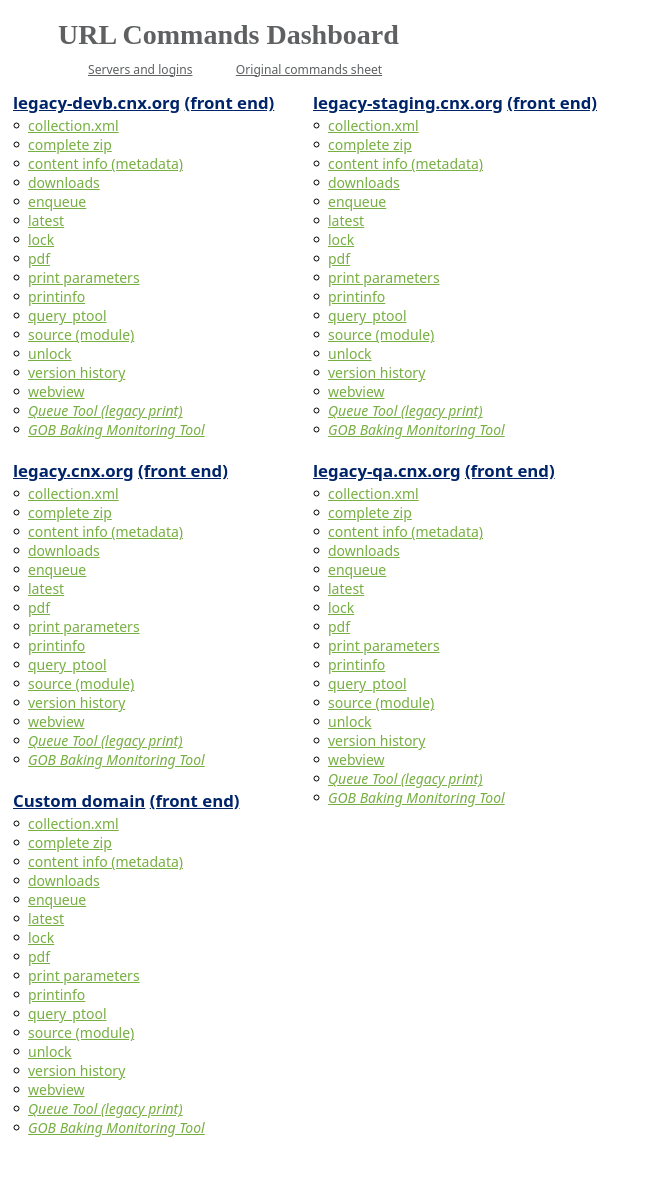
After one commit to openstax/qualitas-server, a Flask app: page /dashboards/urlcommands in a window 1280 px wide. The commit adds this page. Shown: the whole page, without its empty margins (0-647 px from the left). Run offline with Flask 2, Linux system fonts and the light colour scheme.

Commit message:
added urlcommands dashboard

```diff
--- a/qualitas/dashboards/views.py
+++ b/qualitas/dashboards/views.py
@@ -12,6 +12,11 @@ def cnx_repos():
     return render_template('cnx_repos.html')
 
 
+@dashboards.route('/urlcommands', methods=['GET'])
+def urlcommands():
+    return render_template('urlcommands.html')
+
+
 @dashboards.route('/cnx-repos-proto')
 def cnx_repos_proto():
     from .proto_data import quick_links, cnx_server_files
--- /dev/null
+++ b/qualitas/static/css/urlcommands.css
@@ -0,0 +1,88 @@
+body {
+  font-family: "Noto Sans", Helvetica, sans-serif;
+  font-size: 14px;
+}
+h1 {
+  font-family: "Roboto Slab", serif;
+}
+h2 {
+  font-size: 1.2em;
+}
+ul {
+  margin-top: -12px;
+  margin-left: -22px;
+  margin-bottom: 20px;
+  list-style-type: circle;
+}
+div li {
+  text-indent: -3px;
+}
+.title {
+  color: #5E6062;
+  padding-left: 50px;
+}
+.big {
+  font-size: 1.2em;
+}
+.toplinks {
+  margin-left: 40px;
+  margin-top: -10px;
+  font-size: 0.93em;
+}
+a.toplinks {
+  color: #5E6062;
+  font-weight: normal;
+  text-decoration: underline;
+}
+a.toplinks:hover {
+  text-decoration: none;
+  background-color: transparent;
+}
+.servername {
+  color: #002469;
+  text-decoration: underline;
+}
+.servername:hover {
+  text-decoration: none;
+  background-color: transparent;
+  cursor: pointer;
+}
+.command {
+  color: #77AF42;
+  text-decoration: underline;
+}
+.command:hover {
+  text-decoration: none;
+  color: #F47641;
+  cursor: pointer;
+}
+
+/*For 2 column layout*/
+#container {
+  width: 800px;
+}
+.column-left {
+  width: 300px;
+  float: left;
+  padding-left: 5px;
+}
+.column-right {
+  display: inline-block;
+}
+.clear {
+  clear: both;
+}
+
+/*OpenStax palette colors from brand book*/
+.osblue {
+  color: #002469;
+}
+.osgreen {
+  color: #77AF42;
+}
+.osgray {
+  color: #5E6062;
+}
+.osorange {
+  color: #F47641;
+}
--- /dev/null
+++ b/qualitas/static/js/urlcommands/urlcommands.js
@@ -0,0 +1,302 @@
+var validID = false;
+var valid_domain = false;
+
+//Checks which server based on the class name
+function checkserver(x) {
+  if (x.contains("custom")) {
+    while (!valid_domain) {
+    domain = prompt("Enter everything before the `.cnx.org` other than `legacy-` (e.g. 'content01'):")
+      //cancel button
+      if (domain == null) {
+        return;
+      }
+      else if (domain == "") {
+        alert("Nothing inputted, try again");
+        continue;
+      }
+      else if (domain !== "") {
+        alert("Your domain is: " + domain + ".cnx.org")
+        short_url = "https://legacy-" + domain + ".cnx.org/content/";
+        long_url = "https://legacy-" + domain + ".cnx.org/content/col";
+        servername = "legacy-" + domain + ".cnx.org";
+        webview_url = "https://" + domain + ".cnx.org/content/";
+        front_end = "https://" + domain + ".cnx.org";
+        valid_domain = true;
+      }
+      else {
+        alert("Please enter a valid domain");
+        continue;
+      }
+    }
+  }
+  if (x.contains("devb")) {
+    short_url = "https://legacy-devb.cnx.org/content/";
+    long_url = "https://legacy-devb.cnx.org/content/col";
+    servername = "legacy-devb.cnx.org";
+    webview_url = "https://devb.cnx.org/content/";
+    front_end = "https://devb.cnx.org";
+  }
+  if (x.contains("prod")) {
+    short_url = "https://legacy.cnx.org/content/";
+    long_url = "https://legacy.cnx.org/content/col";
+    servername = "legacy.cnx.org";
+    webview_url = "https://cnx.org/content/";
+    front_end = "https://cnx.org";
+  }
+  if (x.contains("qa")) {
+    short_url = "https://legacy-qa.cnx.org/content/";
+    long_url = "https://legacy-qa.cnx.org/content/col";
+    servername = "legacy-qa.cnx.org";
+    webview_url = "https://qa.cnx.org/content/";
+    front_end = "https://qa.cnx.org";
+  }
+  if (x.contains("staging")) {
+    short_url = "https://legacy-staging.cnx.org/content/";
+    long_url = "https://legacy-staging.cnx.org/content/col";
+    servername = "legacy-staging.cnx.org";
+    webview_url = "https://staging.cnx.org/content/";
+    front_end = "https://staging.cnx.org";
+  }
+}
+
+// Check if collectionID is valid and whether to use baseurl+"col"
+function enterCID() {
+  while (!validID) {
+    input = prompt("Enter a legacy collection or module ID for " + servername + " (" + prompt_fn_name + "):");
+    colID = input.trim().toLowerCase();
+    if (colID === null || colID === "" ) { //handles the Cancel button in the Prompt
+      emptyID = true;
+      alert("No ID inputted, click OK to try again")
+      continue;
+    }
+    if (colID.length == 5 && !isNaN(colID)) {
+      validID = true;
+      emptyID = false;
+      baseurl = long_url;
+    }
+    else if (colID.length == 8 && colID.indexOf("c") == 0) {
+      validID = true;
+      emptyID = false;
+      baseurl = short_url;
+    }
+    else if (colID.length == 6 && colID.indexOf("m") == 0) {
+      validID = true;
+      emptyID = false;
+      baseurl = short_url;
+    }
+    else {
+      alert("Invalid ID format, click OK to try again");
+    }
+  }
+}
+
+// enter module ID for source function only
+function enterMID() {
+  while (!validID) {
+    input = prompt("Enter a legacy module ID to see source for " + servername + ":");
+    mID = input.trim().toLowerCase();
+    if (mID === null || mID === "" ) { //handles the Cancel button in the Prompt
+      emptyID = true;
+      alert("No ID inputted, click OK to try again")
+      continue;
+    }
+    if (mID.length == 6 && mID.indexOf("m") == 0) {
+      validID = true;
+      emptyID = false;
+      baseurl = short_url
+    }
+    else if (mID.length == 5 && !isNaN(mID)) {
+      validID = true;
+      emptyID = false;
+      baseurl = short_url + "m"
+    }
+    else {
+      alert("Invalid module ID format, click OK to try again");
+    }
+  }
+}
+
+// Link command functions below
+function collxml(x) {
+  prompt_fn_name = "collection.xml";
+  checkserver(x);
+  enterCID();
+  window.open(baseurl + colID + "/latest/source_create", "_self");
+  validID = false;
+}
+
+function completezip(x) {
+  prompt_fn_name = "complete zip";
+  checkserver(x);
+  enterCID();
+  window.open(baseurl + colID + "/latest/complete", "_self");
+  validID = false;
+}
+
+function downloadPDF(x) {
+  prompt_fn_name = "PDF";
+  checkserver(x);
+  enterCID();
+  window.open(baseurl + colID + "/latest/pdf", "_self");
+  validID = false;
+}
+
+function downloads(x) {
+  prompt_fn_name = "downloads list";
+  checkserver(x);
+  enterCID();
+  window.open(baseurl + colID + "/latest/content_info#cnx_downloads_header", "_self");
+  validID = false;
+}
+
+function enqueue(x) {
+  prompt_fn_name = "enqueue";
+  checkserver(x);
+  enterCID();
+  window.open(baseurl + colID + "/latest/enqueue", "_self");
+  validID = false;
+}
+
+function frontend(x) {
+  checkserver(x);
+  window.open(front_end, "_self");
+  validID = false;
+}
+
+function gob(x) {
+  checkserver(x);
+  window.open(front_end + "/a/content-status", "_self");
+  validID = false;
+}
+
+function gotoserver(x) {
+  checkserver(x);
+  if (confirm("Click OK to go to " + servername)) {
+    window.open("https://" + servername, "_self");
+  }
+  else {
+    valid_domain = false;
+  }
+}
+
+function latest(x) {
+  prompt_fn_name = "latest";
+  checkserver(x);
+  enterCID();
+  window.open(baseurl + colID + "/latest", "_self");
+  validID = false;
+}
+
+function lock(x) {
+  prompt_fn_name = "lock";
+  checkserver(x);
+  enterCID();
+  lock_url = baseurl + colID + "/latest/setProcessStatus?value=locked"
+    lock_confirm = confirm("Status may need a few minutes to update. " +
+            "Click OK to proceed in a new window. " +
+            "\n\nClose the new window to return to this page. " +
+            "You'll need to load the printinfo to check the status again."
+           )
+    if (lock_confirm) {
+      window.open(lock_url, "_blank");
+      validID = false;
+    } else {
+      validID = false;
+    }
+  }
+
+function metadata(x) {
+  prompt_fn_name = "content_info";
+  checkserver(x);
+  enterCID();
+  window.open(baseurl + colID + "/latest/content_info", "_self");
+  validID = false;
+}
+
+function printinfo(x) {
+  prompt_fn_name = "printinfo";
+  checkserver(x);
+  enterCID();
+  window.open(baseurl + colID + "/latest/printinfo", "_self");
+  validID = false;
+}
+
+function printparameters(x) {
+  prompt_fn_name = "print parameters";
+  alert ("Warning: Use this to look up a parameter only, NOT to update it!");
+  checkserver(x);
+  enterCID();
+  window.open(baseurl + colID + "/latest/collection_parameters", "_self");
+  validID = false;
+}
+
+function qptool(x) {
+  prompt_fn_name = "query_ptool";
+  checkserver(x);
+  enterCID();
+  window.open(baseurl + colID + "/latest/query_ptool", "_self");
+  validID = false;
+}
+
+function queue_tool(x) {
+  checkserver(x);
+  // http://legacy-devb.cnx.org/queue_tool/manage_overview?trigger=Refresh
+  window.open("https://" + servername + "/queue_tool/manage_overview?trigger=Refresh", "_self");
+  validID = false;
+}
+
+// view XML source for modules in Chrome only
+function source(x) {
+  var browser = navigator.userAgent;
+  if (browser.search("Chrome") == -1) {
+    alert ("Sorry, this feature only works in the Chrome browser");
+  }
+  else {
+    checkserver(x);
+    enterMID();
+    if (!emptyID) {
+      window.open(baseurl + mID + "/latest/source", "_self");
+      validID = false;
+    }
+  }
+}
+
+function unlock(x) {
+  prompt_fn_name = "unlock";
+  checkserver(x);
+  enterCID();
+  unlock_url = baseurl + colID + "/latest/setProcessStatus?value=succeeded"
+    unlock_confirm = confirm("Status may need a few minutes to update. " +
+            "Click OK to proceed in a new window. " +
+            "\n\nClose the new window to return to this page. " +
+            "You'll need to load the printinfo to check the status again."
+           )
+    if (unlock_confirm) {
+      window.open(unlock_url, "_blank");
+      validID = false;
+    } else {
+      validID = false;
+    }
+  }
+
+function versionhistory(x) {
+  prompt_fn_name = "version history";
+  checkserver(x);
+  enterCID();
+  window.open(baseurl + colID + "/latest/content_info#cnx_history_header", "_self");
+  validID = false;
+}
+
+function webview(x) {
+  prompt_fn_name = "webview";
+  checkserver(x);
+  enterCID();
+  if (baseurl == short_url) {
+    window.open(webview_url + colID + "/latest/", "_self");
+    validID = false;
+  }
+  if (baseurl == long_url) {
+    window.open(webview_url + "col" + colID + "/latest/", "_self");
+    validID = false;
+  }
+}
--- /dev/null
+++ b/qualitas/templates/dashboards/urlcommands.html
@@ -0,0 +1,150 @@
+<!DOCTYPE html>
+<head>
+  <meta charset="UTF-8">
+  <meta name=viewport content="width=512">
+  <link rel="shortcut icon" href="{{ url_for('static', filename='ico/rotary.ico') }}" type="image/x-icon">
+  <link rel="stylesheet" type="text/css" href="{{ url_for('static', filename='css/urlcommands.css') }}">
+  <script type="text/javascript" src="{{ url_for('static', filename='js/urlcommands/urlcommands.js') }}"></script>
+  <title>URL Commands Dashboard - OpenStax Content Team</title>
+</head>
+<body>
+  <h1 class="title">URL Commands Dashboard</h1>
+  <div id="container">
+
+    <div class="toplinks"><a class="toplinks" href="https://docs.google.com/document/d/1zuI2a4ddkngxvH0HgnpiHe28c34kPHk4sgzo4aBfzDQ/edit#heading=h.exariqofiypd">
+      Servers and logins</a> <a class="toplinks" href="https://docs.google.com/spreadsheets/d/11CGHo9aVPjCnB7bce4BVlhaOwW9LE1gBCxGgAmTbSvg/edit#gid=0">Original commands sheet</a>
+    </div>
+
+<!--LEFT COLUMN  -->
+    <div class="column-left">
+      <h2>
+        <span class="servername devb" onclick="gotoserver(this.classList)">legacy-devb.cnx.org</span>
+        <span class="servername devb" onclick="frontend(this.classList)">(front end)</span>
+      </h2>
+      <ul>
+        <li><span class="command devb" onclick="collxml(this.classList)">collection.xml</span></li>
+        <li><span class="command devb" onclick="completezip(this.classList)">complete zip</span></li>
+        <li><span class="command devb" onclick="metadata(this.classList)">content info (metadata)</span></li>
+        <li><span class="command devb" onclick="downloads(this.classList)">downloads</span></li>
+        <li><span class="command devb" onclick="enqueue(this.classList)">enqueue</span></li>
+        <li><span class="command devb" onclick="latest(this.classList)">latest</span></li>
+        <li><span class="command devb" onclick="lock(this.classList)">lock</span></li>
+        <li><span class="command devb" onclick="downloadPDF(this.classList)">pdf</span></li>
+        <li><span class="command devb" onclick="printparameters(this.classList)">print parameters</span></li>
+        <li><span class="command devb" onclick="printinfo(this.classList)">printinfo</span></li>
+        <li><span class="command devb" onclick="qptool(this.classList)">query_ptool</span></li>
+        <li><span class="command devb" onclick="source(this.classList)">source (module)</span></li>
+        <li><span class="command devb" onclick="unlock(this.classList)">unlock</span></li>
+        <li><span class="command devb" onclick="versionhistory(this.classList)">version history</span></li>
+        <li><span class="command devb" onclick="webview(this.classList)">webview</span></li>
+        <li><em><a class="command devb" onclick="queue_tool(this.classList)">Queue Tool (legacy print)</a></em></li>
+        <li><em><a class="command devb" onclick="gob(this.classList)">GOB Baking Monitoring Tool</a></em></li>
+      </ul>
+
+      <h2>
+        <span class="servername prod" onclick="gotoserver(this.classList)">legacy.cnx.org</span>
+        <span class="servername prod" onclick="frontend(this.classList)">(front end)</span>
+      </h2>
+      <ul>
+        <li><span class="command prod" onclick="collxml(this.classList)">collection.xml</span></li>
+        <li><span class="command prod" onclick="completezip(this.classList)">complete zip</span></li>
+        <li><span class="command prod" onclick="metadata(this.classList)">content info (metadata)</span></li>
+        <li><span class="command prod" onclick="downloads(this.classList)">downloads</span></li>
+        <li><span class="command prod" onclick="enqueue(this.classList)">enqueue</span></li>
+        <li><span class="command prod" onclick="latest(this.classList)">latest</span></li>
+        <li><span class="command prod" onclick="downloadPDF(this.classList)">pdf</span></li>
+        <li><span class="command prod" onclick="printparameters(this.classList)">print parameters</span></li>
+        <li><span class="command prod" onclick="printinfo(this.classList)">printinfo</span></li>
+        <li><span class="command prod" onclick="qptool(this.classList)">query_ptool</span></li>
+        <li><span class="command prod" onclick="source(this.classList)">source (module)</span></li>
+        <li><span class="command prod" onclick="versionhistory(this.classList)">version history</span></li>
+        <li><span class="command prod" onclick="webview(this.classList)">webview</span></li>
+        <li><em><a class="command prod" onclick="queue_tool(this.classList)">Queue Tool (legacy print)</a></em></li>
+        <li><em><a class="command prod" onclick="gob(this.classList)">GOB Baking Monitoring Tool</a></em></li>
+      </ul>
+
+      <h2><span class="servername custom" onclick="gotoserver(this.classList)">Custom domain</span>
+          <span class="servername custom" onclick="frontend(this.classList)">(front end)</span>
+      </h2>
+      <ul>
+        <li><span class="command custom" onclick="collxml(this.classList)">collection.xml</span></li>
+        <li><span class="command custom" onclick="completezip(this.classList)">complete zip</span></li>
+        <li><span class="command custom" onclick="metadata(this.classList)">content info (metadata)</span></li>
+        <li><span class="command custom" onclick="downloads(this.classList)">downloads</span></li>
+        <li><span class="command custom" onclick="enqueue(this.classList)">enqueue</span></li>
+        <li><span class="command custom" onclick="latest(this.classList)">latest</span></li>
+        <li><span class="command custom" onclick="lock(this.classList)">lock</span></li>
+        <li><span class="command custom" onclick="downloadPDF(this.classList)">pdf</span></li>
+        <li><span class="command custom" onclick="printparameters(this.classList)">print parameters</span></li>
+        <li><span class="command custom" onclick="printinfo(this.classList)">printinfo</span></li>
+        <li><span class="command custom" onclick="qptool(this.classList)">query_ptool</span></li>
+        <li><span class="command custom" onclick="source(this.classList)">source (module)</span></li>
+        <li><span class="command custom" onclick="unlock(this.classList)">unlock</span></li>
+        <li><span class="command custom" onclick="versionhistory(this.classList)">version history</span></li>
+        <li><span class="command custom" onclick="webview(this.classList)">webview</span></li>
+        <li><em><a class="command custom" onclick="queue_tool(this.classList)">Queue Tool (legacy print)</a></em></li>
+        <li><em><a class="command custom" onclick="gob(this.classList)">GOB Baking Monitoring Tool</a></em></li>
+      </ul>
+</div>
+
+
+<!-- RIGHT COLUMN -->
+    <div class="column-right">
+      <h2>
+        <span class="servername staging" onclick="gotoserver(this.classList)">legacy-staging.cnx.org</span>
+        <span class="servername staging" onclick="frontend(this.classList)">(front end)</span>
+      </h2>
+      <ul>
+        <li><span class="command staging" onclick="collxml(this.classList)">collection.xml</span></li>
+        <li><span class="command staging" onclick="completezip(this.classList)">complete zip</span></li>
+        <li><span class="command staging" onclick="metadata(this.classList)">content info (metadata)</span></li>
+        <li><span class="command staging" onclick="downloads(this.classList)">downloads</span></li>
+        <li><span class="command staging" onclick="enqueue(this.classList)">enqueue</span></li>
+        <li><span class="command staging" onclick="latest(this.classList)">latest</span></li>
+        <li><span class="command staging" onclick="lock(this.classList)">lock</span></li>
+        <li><span class="command staging" onclick="downloadPDF(this.classList)">pdf</span></li>
+        <li><span class="command staging" onclick="printparameters(this.classList)">print parameters</span></li>
+        <li><span class="command staging" onclick="printinfo(this.classList)">printinfo</span></li>
+        <li><span class="command staging" onclick="qptool(this.classList)">query_ptool</span></li>
+        <li><span class="command staging" onclick="source(this.classList)">source (module)</span></li>
+        <li><span class="command staging" onclick="unlock(this.classList)">unlock</span></li>
+        <li><span class="command staging" onclick="versionhistory(this.classList)">version history</span></li>
+        <li><span class="command staging" onclick="webview(this.classList)">webview</span></li>
+        <li><em><a class="command staging" onclick="queue_tool(this.classList)">Queue Tool (legacy print)</a></em></li>
+        <li><em><a class="command staging" onclick="gob(this.classList)">GOB Baking Monitoring Tool</a></em></li>
+      </ul>
+
+      <h2>
+        <span class="servername qa" onclick="gotoserver(this.classList)">legacy-qa.cnx.org</span>
+        <span class="servername qa" onclick="frontend(this.classList)">(front end)</span>
+      </h2>
+      <ul>
+        <li><span class="command qa" onclick="collxml(this.classList)">collection.xml</span></li>
+        <li><span class="command qa" onclick="completezip(this.classList)">complete zip</span></li>
+        <li><span class="command qa" onclick="metadata(this.classList)">content info (metadata)</span></li>
+        <li><span class="command qa" onclick="downloads(this.classList)">downloads</span></li>
+        <li><span class="command qa" onclick="enqueue(this.classList)">enqueue</span></li>
+        <li><span class="command qa" onclick="latest(this.classList)">latest</span></li>
+        <li><span class="command qa" onclick="lock(this.classList)">lock</span></li>
+        <li><span class="command qa" onclick="downloadPDF(this.classList)">pdf</span></li>
+        <li><span class="command qa" onclick="printparameters(this.classList)">print parameters</span></li>
+        <li><span class="command qa" onclick="printinfo(this.classList)">printinfo</span></li>
+        <li><span class="command qa" onclick="qptool(this.classList)">query_ptool</span></li>
+        <li><span class="command qa" onclick="source(this.classList)">source (module)</span></li>
+        <li><span class="command qa" onclick="unlock(this.classList)">unlock</span></li>
+        <li><span class="command qa" onclick="versionhistory(this.classList)">version history</span></li>
+        <li><span class="command qa" onclick="webview(this.classList)">webview</span></li>
+        <li><em><a class="command qa" onclick="queue_tool(this.classList)">Queue Tool (legacy print)</a></em></li>
+        <li><em><a class="command qa" onclick="gob(this.classList)">GOB Baking Monitoring Tool</a></em></li>
+      </ul>
+    </div>
+
+    <div class="clear">
+      <p>
+        <br />
+        <!-- insert whatever text here to span the full width of the page -->
+      </p>
+    </div>
+  </div>
+</body>
+</html>
```
Also changed, not shown: qualitas/templates/home/home.html (+17 -1 lines), qualitas/static/ico/rotary.ico (added).
